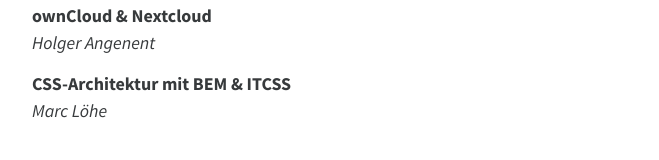
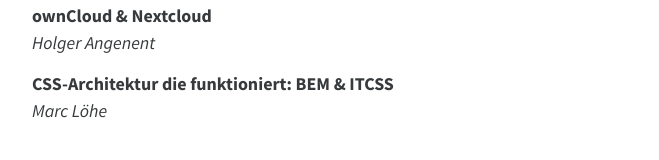
Before and after one commit to WWMuenster/wwmuenster.github.io, a website: page index.html in a window 1280 px wide. Shown: the part 574-734 px from the top of the page, without its empty margins (40-699 px from the left). Drawn offline with Linux system fonts and the light colour scheme.

Commit message:
Update october CSS architecture talk title

```diff
--- a/index.html
+++ b/index.html
@@ -26,7 +26,7 @@
 			<span class="talk-author">Holger Angenent</span>
 		    </article>
 		    <article class="talk">
-			<h4 class="talk-title">CSS-Architektur mit BEM & ITCSS</h4>
+			<h4 class="talk-title">CSS-Architektur die funktioniert: BEM & ITCSS</h4>
 			<span class="talk-author">Marc Löhe</span>
 		    </article>
                     <div class="call">Du möchtest ein Thema vorstellen? Melde dich auf unserer <a href="#mailingliste">Mailingliste</a>.</div>
```
